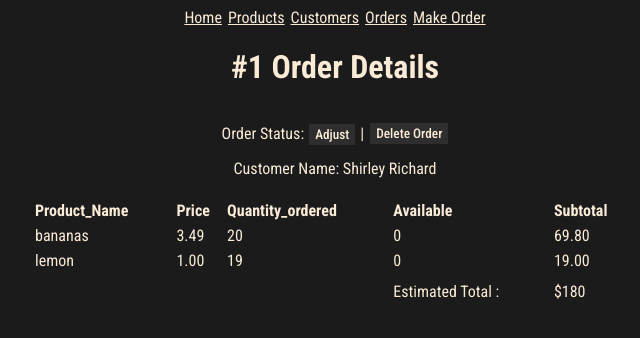
After one commit to SwimmingWebDev/myorder, a Flask app: page /order/1 in a window 1280 px wide. The commit adds this page. Shown: the top 338 px of the page, without its empty margins (305-945 px from the left). Run offline with Flask 3, Linux system fonts and the light colour scheme; data comes from the database, SQL or seed files in the repository.

Commit message:
add order api

```diff
--- a/app.py
+++ b/app.py
@@ -167,7 +167,7 @@ def update_product(product_id):
     if request.method == 'POST':
         product.name = request.form['name']
         product.price =request.form['price']
-        product.quantity = request.form['quantity']
+        product.available = request.form['available']
 
         db.session.commit()
         return redirect("/products")
@@ -249,43 +249,88 @@ def api_delete_product(product_id):
     return "", 204
 
 
-@app.route("/orders")
+# list orders
+@app.route("/orders", methods=['GET', 'POST'])
 def orders_list():
-    statement = db.select(Order).order_by(Order.id)
+        statement = db.select(Order).order_by(Order.id)
+        records = db.session.execute(statement)
+        results = records.scalars()
+        return render_template("orders.html", orders = results)
+
+# create order
+@app.route("/makeorder", methods=['GET', 'POST'])
+def make_order():
+    if request.method == 'POST':
+        customer_id = request.form['customer']
+        product_id = request.form['item']
+        quantity =  request.form['quantity']
+
+        order = Order(customer_id=customer_id)
+        product = db.get_or_404(Product, product_id)
+
+        if product is not None:
+            new_order = ProductOrder(order=order, product=product, quantity=quantity)
+            db.session.add(new_order)
+            db.session.commit()
+            return redirect(url_for("orders_list"))
+        else:
+            return "Product not found"
+    else:
+        statement = db.select(Customer).order_by(Customer.id)
+        records = db.session.execute(statement)
+        customers = records.scalars()
+
+        statement = db.select(Product).order_by(Product.id)
+        records = db.session.execute(statement)
+        products = records.scalars()
+
+        return render_template("make_order.html", customers = customers, products=products)
+
+
+
+@app.route("/order/<int:order_id>")
+def order_details(order_id):
+    statement = db.select(ProductOrder).filter_by(order_id=order_id)
     records = db.session.execute(statement)
     results = records.scalars()
-    return render_template("orders.html", orders = results)
+
+    return render_template("order_details.html", orders = results, order_id = order_id)
+
+
+@app.route("/order/<int:order_id>/delete", methods=["GET", "POST"])
+def order_delete(order_id):
+    order = db.get_or_404(Order, order_id)
+    db.session.delete(order)
+    db.session.commit()
+    return redirect(url_for("orders_list"))
 
 
 # API view - order
 # create Order
-
 @app.route("/api/orders", methods=["GET", "POST"])
 def api_create_order():
     if request.method == 'POST':
         data = request.json
+
         customer_id = data["customer_id"]
-        items = data["items"]
-        new_order = Order(customer_id=customer_id, items=items)
+        items = data.get('item', [])
 
-        db.session.add(new_order)
-        db.session.commit()
+        for item in items:
+            name = item.get("name")
+            quantity = item.get('quantity')
+
+            order = Order(customer_id=customer_id)
+            product = db.get_or_404(Product, name)
+
+            if product is not None:
+                new_order = ProductOrder(order=order, product=product, quantity=quantity)
+
+            db.session.add(new_order)
+            db.session.commit()
+
         return "Created Successfully", 201
-    else:
-        statement = db.select(Order).order_by(Order.id)
-        records = db.session.execute(statement)
-        orders = []
-        for order in records.scalars():
-            json_record = Order.to_json(order)
-            orders.append(json_record)
-        return jsonify(orders)
 
-        # statement = db.select(Order).order_by(Order.id)
-        # records = db.session.execute(statement)
-        # for order in records.scalars():
-        #     json_record = Order.to_json(order)
-        #     orders.append(json_record)
-        # return jsonify(orders)
+
 
 # Update Orders
 @app.route("/api/orders/<int:order_id>", methods=["GET", "PUT" "DELETE"])
@@ -320,3 +365,6 @@ if __name__ == "__main__":
 
 #api delete url could not be the same as update url
 #name could not be shown full name
+
+# records = db.session.execute(db.select(Product).where(Product.id==1))
+# records.scalars().all()
--- a/static/style.css
+++ b/static/style.css
@@ -109,3 +109,50 @@ input[type="submit"]:hover {
   background-color: var(--font-color);
   color: var(--bg-variant);
 }
+
+/* exception */
+
+.make_order {
+  display: flex;
+  flex-direction: column;
+  gap: 8px;
+}
+
+.make_order label {
+  margin-top: 5px;
+}
+.make_order .button {
+  margin-top: 5px;
+}
+
+.custom-select {
+  font-family: "Roboto Condensed", sans-serif;
+  background-color: var(--bg-variant);
+  color: var(--font-color);
+}
+
+.custom-select select {
+  display: none; /*hide original SELECT element: */
+}
+
+.order_options {
+  display: flex;
+  align-items: center;
+  margin-bottom: 0;
+}
+
+.order_status {
+  font-family: "Roboto Condensed", sans-serif;
+  font-weight: 500;
+  font-size: smaller;
+  background-color: var(--bg-variant);
+  color: var(--font-color);
+  padding: 3px 6px;
+  text-decoration: none;
+  margin-left: 5px;
+  margin-right: 5px;
+}
+
+.customer_name {
+  margin: 0;
+}
--- a/templates/base.html
+++ b/templates/base.html
@@ -11,10 +11,10 @@
     <div class="container">
         <nav>
             <a href="{{ url_for('home') }}">Home</a>
+            <a href="{{ url_for('products_list') }}">Products</a>
             <a href="{{ url_for('customers_list') }}">Customers</a>
-            <a href="{{ url_for('products_list') }}">Products</a>
             <a href="{{ url_for('orders_list') }}">Orders</a>
-            <a href="">Login</a>
+            <a href="{{ url_for('make_order') }}">Make Order</a>
         </nav>
         {% block content %}
         {% endblock %}
--- a/templates/customer_orders.html
+++ b/templates/customer_orders.html
@@ -16,7 +16,7 @@
             {% for order in orders %}
             <tr>
                 <td>{{ order.id }}</td>
-                <td>{{ order.date_ordered.date() }}</td>
+                <td>{{ order.date_created }}</td>
 
                 <td>
                     <a href="/order/{{order.id}}" class="btn">Edit</a>
--- /dev/null
+++ b/templates/order_details.html
@@ -0,0 +1,48 @@
+{% extends "base.html" %}
+
+{% block content %}
+<h1>#{{order_id}} Order Details</h1>
+<div class="order_options">
+    <p>Order Status:<span class="order_status">Adjust</span></p><span>|</span><a href="/order/{{order_id}}/delete"
+        class="btn" onclick="return confirm('Are you sure to delete?')">Delete
+        Order</a>
+</div>
+<table>
+    <thead>
+        <tr>
+            <th>Product_Name</th>
+            <th>Price</th>
+            <th>Quantity_ordered</th>
+            <th>Available</th>
+            <th>Subtotal</th>
+        </tr>
+    </thead>
+    <tbody>
+        {% for order in orders %}
+        {% if loop.index == 1 %}
+        <p class="customer_name">Customer Name: {{order.order.customer.name}}</p>
+        {% endif %}
+        <tr>
+            <td>{{order.product.name}}</td>
+            <td>{{order.product.price |round(2, 'common')}}</td>
+            <td>{{order.quantity}}</td>
+            <td>{{order.product.available}}</td>
+            <td>{{(order.product.price * order.quantity) |round(2, 'common') }}</td>
+        </tr>
+        {% endfor %}
+    </tbody>
+    <tr>
+        <td></td>
+    </tr>
+    <tfoot>
+        <tr>
+            <td></td>
+            <td></td>
+            <td></td>
+            <td>Estimated Total : </td>
+            <td>$180</td>
+        </tr>
+    </tfoot>
+
+</table>
+{% endblock %}
--- a/templates/products.html
+++ b/templates/products.html
@@ -15,7 +15,7 @@
             <tr>
                 <th scope="col" width="90">Name</th>
                 <th scope="col" width="90">Price</th>
-                <th scope="col" width="40">Quantity</th>
+                <th scope="col" width="40">Available</th>
                 <th scope="col" width="70">Options</th>
             </tr>
         </thead>
@@ -24,7 +24,7 @@
             <tr>
                 <td>{{ product.name }}</td>
                 <td>{{ product.price }}</td>
-                <td>{{ product.quantity }}</td>
+                <td>{{ product.available }}</td>
                 <td>
                     <a href="/product/{{product.id}}" class="btn">Edit</a>
                     <a href="/product/delete/{{product.id}}" class="btn"
--- a/templates/update_product.html
+++ b/templates/update_product.html
@@ -8,9 +8,9 @@
         <div class="form">
             <form action="/product/{{product.id}}" method="POST">
                 <input type="hidden" name="id" value="{{product.id}}">
-                name<input type="text" name="name" value="{{product.name}}"><br>
-                price<input type="text" name="price" value="{{product.price}}"><br>
-                quantity<input type="text" name="quantity" value="{{product.quantity}}"><br><br>
+                Name<input type="text" name="name" value="{{product.name}}"><br>
+                Price<input type="text" name="price" value="{{product.price}}"><br>
+                Available Quantity<input type="text" name="available" value="{{product.available}}"><br><br>
                 <input type="submit" value="Update Product">
             </form>
         </div>
```
Also changed, not shown: models.py (+25 -24 lines), templates/make_order.html (added, +25 -0 lines), templates/orders.html (+24 -7 lines), data/myorder.db, 1 other file.
